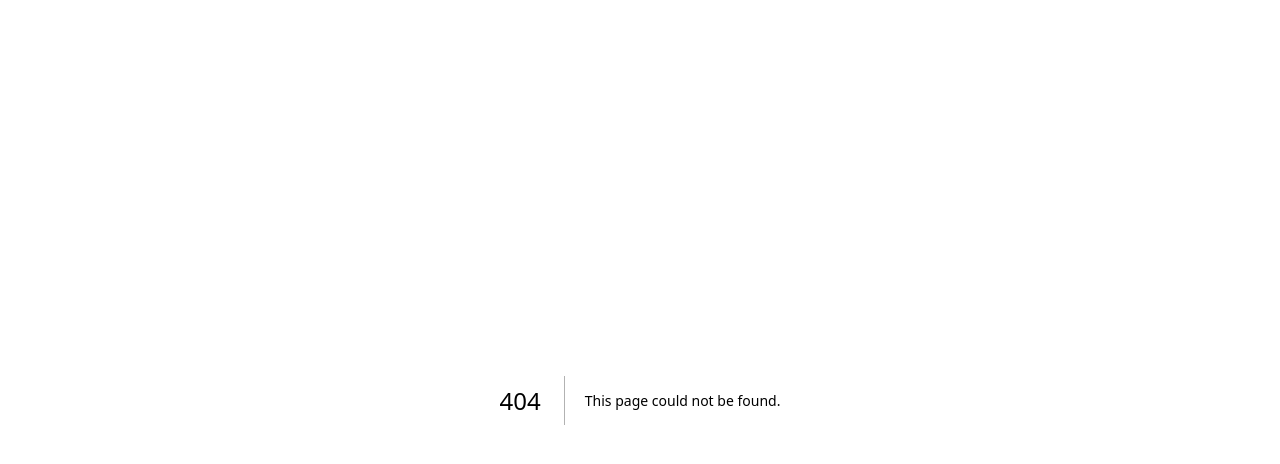
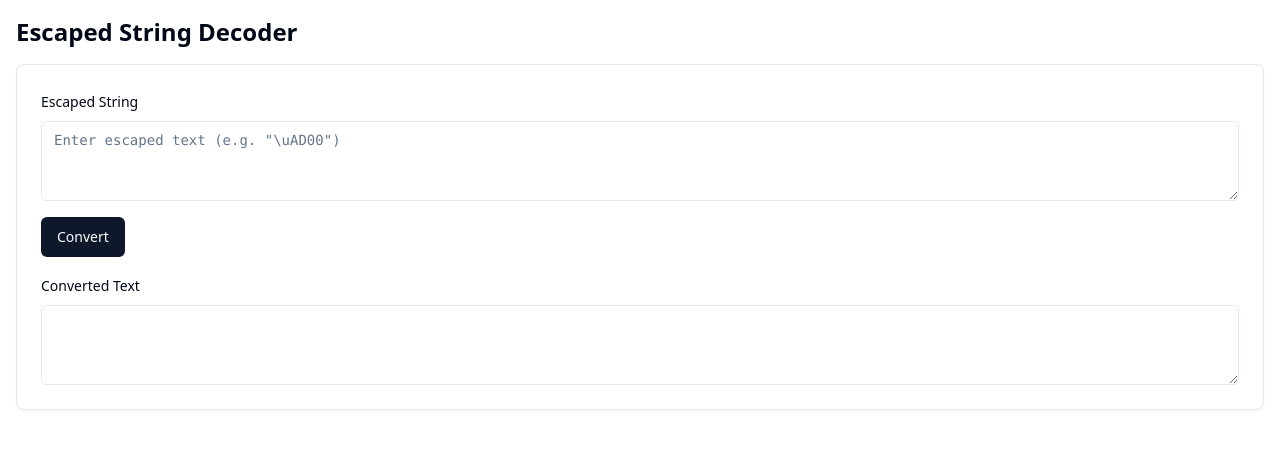
Before and after one commit to boxqkrtm/WebToolBox, a Next.js app: page /utils/escaped-string-decoder in a window 1280 px wide. Before the commit this address had no page. Shown: the top 464 px of the page. Built offline with nearby package versions, Linux system fonts and the light colour scheme.

Commit message:
페이지에 'Escaped String Decoder' 추가

```diff
--- a/pages/index.tsx
+++ b/pages/index.tsx
@@ -11,7 +11,8 @@ const pages = [
   { title: 'OPR(Optical Puyo Reader)', path: '/utils/optical-puyo-reader' },
   { title: 'BoothAlgorithm Multiplier', path: '/utils/booth-algorithm-multiplier' },
   { title: 'NTRIP Mount Point Scanner', path: '/utils/ntrip-scanner' },
-  { title: 'Discord Color Message Generator', path: '/utils/discord-color-message-generator' }
+  { title: 'Discord Color Message Generator', path: '/utils/discord-color-message-generator' },
+  { title: 'Escaped String Decoder', path: '/utils/escaped-string-decoder' }
 ];
 
 export default function Home() {
--- /dev/null
+++ b/pages/utils/escaped-string-decoder.tsx
@@ -0,0 +1,75 @@
+import { useState } from "react";
+import Head from "next/head";
+import { Card, CardContent } from "@/components/ui/card";
+import { Label } from "@/components/ui/label";
+import { Textarea } from "@/components/ui/textarea";
+import { Button } from "@/components/ui/button";
+
+export default function EscapedStringDecoder() {
+  const [input, setInput] = useState('');
+  const [output, setOutput] = useState('');
+
+  const convertText = () => {
+    try {
+      // Extract text between quotes if present
+      const match = input.match(/:\s*"([^"]*)"/)
+      const text = match ? match[1] : input;
+
+      // Unescape the Unicode escape sequences and other special characters
+      const unescaped = text
+        .replace(/\\u([0-9a-fA-F]{4})/g, (match, hex) => {
+          return String.fromCodePoint(parseInt(hex, 16));
+        })
+        .replace(/\\n/g, '\n')
+        .replace(/\\r/g, '\r')
+        .replace(/\\t/g, '\t')
+        .replace(/\\"/g, '"')
+        .replace(/\\\\/g, '\\')
+        .replace(/,,/g, ',');  // Handle double commas
+
+      setOutput(unescaped);
+    } catch (error) {
+      setOutput(`Error: ${error.message}`);
+    }
+  };
+
+  return (
+    <>
+      <Head>
+        <title>Escaped String Decoder</title>
+        <meta name="description" content="Convert escaped strings with double commas to readable text" />
+      </Head>
+
+      <main className="container mx-auto p-4 space-y-4">
+        <h1 className="text-2xl font-bold mb-4">Escaped String Decoder</h1>
+
+        <Card>
+          <CardContent className="pt-6 space-y-4">
+            <div className="space-y-2">
+              <Label htmlFor="input">Escaped String</Label>
+              <Textarea
+                id="input"
+                placeholder='Enter escaped text (e.g. "\uAD00")'
+                value={input}
+                onChange={(e) => setInput(e.target.value)}
+                className="font-mono"
+              />
+            </div>
+
+            <Button onClick={convertText}>Convert</Button>
+
+            <div className="space-y-2">
+              <Label htmlFor="output">Converted Text</Label>
+              <Textarea
+                id="output"
+                value={output}
+                readOnly
+                className="font-mono"
+              />
+            </div>
+          </CardContent>
+        </Card>
+      </main>
+    </>
+  );
+}
```
